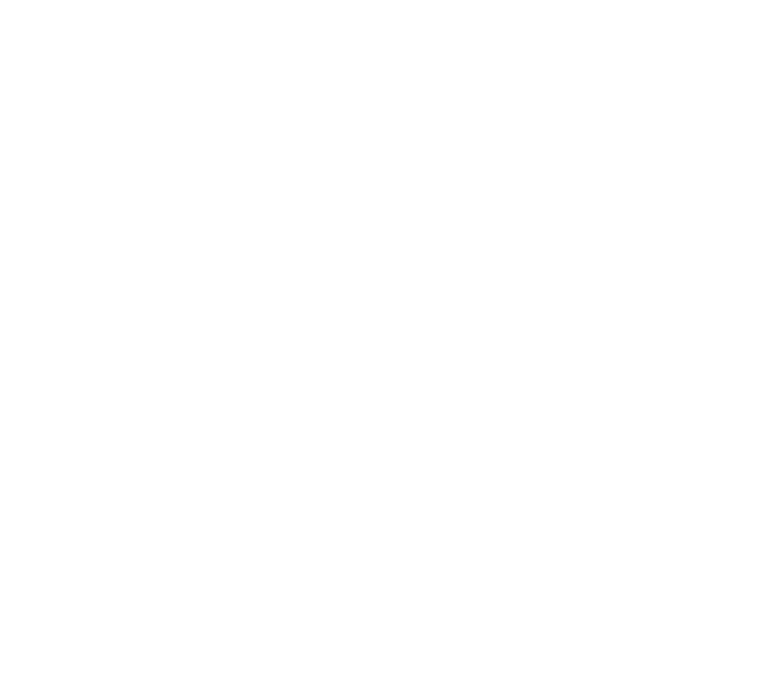
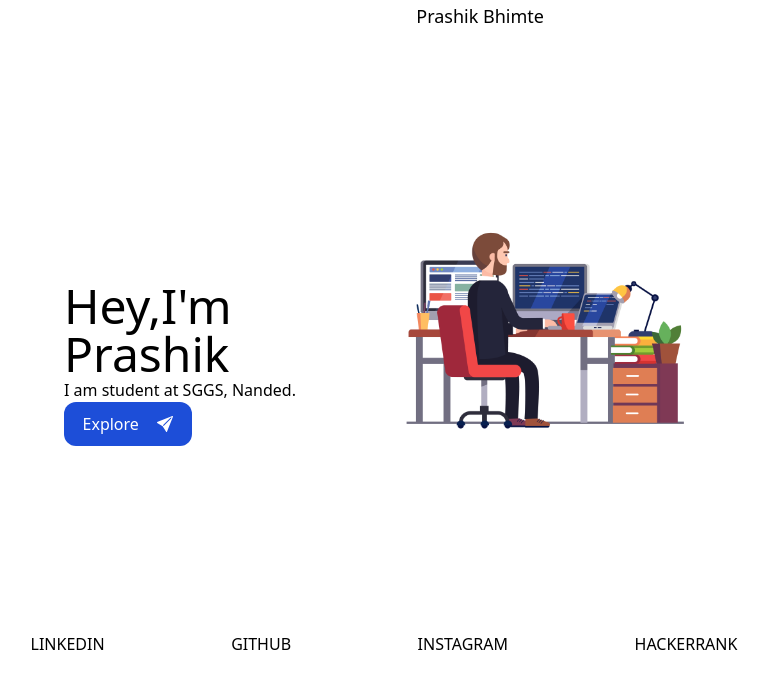
Before and after one commit to PrashikBhimte/Portfolio, a React (Create React App) app: page / in a window 1280 px wide. Shown: the top 688 px of the page, without its empty margins (256-1024 px from the left). Built offline with nearby package versions, Linux system fonts and the light colour scheme.

Commit message:
heropage is added

```diff
--- a/src/App.js
+++ b/src/App.js
@@ -1,6 +1,6 @@
 import './App.css';
 import Navbar from "./Components/Navbar";
-// import HeroPage from "./Components/HeroPage";
+import HeroPage from "./Components/HeroPage";
 // import About from './Components/About';
 // import Skills from './Components/Skills';
 // import Qualifications from './Components/Qualifications';
@@ -10,9 +10,9 @@
 
 function App() {
   return (
-    <div className="App">
+    <div className="overflow-x-hidden">
       <Navbar />
-      {/* <HeroPage /> */}
+      <HeroPage />
       {/* <About /> */}
       {/* <Skills /> */}
       {/* <Qualifications /> */}
--- a/src/Components/HeroPage.jsx
+++ b/src/Components/HeroPage.jsx
@@ -1,43 +1,54 @@
-import React, { useEffect } from 'react';
+import React, { useEffect } from "react";
 import img from "../Images/2.jpg";
 import AOS from "aos";
-import 'aos/dist/aos.css';
+import "aos/dist/aos.css";
 import { BsFillSendFill } from "react-icons/bs";
 
 export default function HeroPage() {
-
     useEffect(() => {
         AOS.init({
             offset: 200,
             duration: 600,
             easing: "ease-in-out",
-            delay: 100
+            delay: 100,
         });
     }, []);
 
     return (
-    <section data-aos="zoom-in" id='home' className='w-screen h-screen'>
-        <div className='h-3/4 flex justify-center items-center'>
-            <div className='w-1/4'>
-                <h1 className='text-5xl'><span>Hey,</span>I'm Prashik</h1>
+        <section data-aos="zoom-in" id="home" className="w-screen h-screen z-0">
+            <div className="xl:h-3/4 w-full flex flex-col xl:flex-row justify-center items-center">
+                <div className="w-full xl:w-1/4 pt-16 flex justify-center">
+                    <div className="h-full">
+                        <h1 className="text-5xl">
+                            <span>Hey,</span>I'm Prashik
+                        </h1>
                         <p>I am student at SGGS, Nanded.</p>
-                <button>
+                        <button className="w-32 h-11 rounded-xl text-xm text-white bg-blue-700 flex justify-evenly items-center">
                             Explore <BsFillSendFill />
                         </button>
                     </div>
-            <div className='w-1/4'>
-                <img className='w-full' src={img} alt='animage' />
+                </div>
+                <div className="w-full max-w-xs xl:max-w-none xl:w-1/4">
+                    <img className="w-full" src={img} alt="animage" />
                 </div>
             </div>
-        <div className='w-full flex justify-center items-center'>
-            <ul className='w-3/4 flex justify-evenly items-center'>
-                <li><a href="#linkedin">LINKEDIN</a></li>
-                <li><a href="#github">GITHUB</a></li>
-                <li><a href="#instagram">INSTAGRAM</a></li>
-                <li><a href='#hackerrank'>HACKERRANK</a></li>
+            <div className="w-full flex justify-center items-center">
+                <ul className="w-3/4 flex flex-col md:flex-row h-48 md:h-auto justify-evenly items-center">
+                    <li>
+                        <a href="#linkedin">LINKEDIN</a>
+                    </li>
+                    <li>
+                        <a href="#github">GITHUB</a>
+                    </li>
+                    <li>
+                        <a href="#instagram">INSTAGRAM</a>
+                    </li>
+                    <li>
+                        <a href="#hackerrank">HACKERRANK</a>
+                    </li>
                 </ul>
             </div>
-        <div className='tri'></div>
+            {/* <div className='absolute w-1/2 h-1/2 bg-blue-700 -right-60 -top-36 rotate-45'></div> */}
         </section>
-  )
+    );
 }
--- a/src/Components/Navbar.jsx
+++ b/src/Components/Navbar.jsx
@@ -44,7 +44,7 @@
   }, [windowWidth]);
 
   return (
-    <nav data-aos="fade-down" className='bg-blue-700 w-screen h-8 xl:bg-transparent fixed flex items-center justify-center '>
+    <nav data-aos="fade-down" className='bg-blue-700 w-screen h-8 xl:bg-transparent flex items-center justify-center '>
         <ul id='ul' className='absolute inset-y-0 left-0 xl:relative xl:bg-transparent xl:flex-row bg-black/40 flex-col w-screen max-w-xs h-screen xl:h-full xl:max-w-none xl:w-1/2 hidden justify-evenly items-center text-lg xl:flex'>
             <li><a href='#home'>Home</a></li>
             <li><a href='#about'>About</a></li>
@@ -56,7 +56,7 @@
             <li><a onClick={closeMenu} className='xl:hidden' href='#none'>Close</a></li>
         </ul>
         <div onClick={openMenu} className='w-1/2 md:w-3/4 xl:hidden text-3xl text-white'><HiMenuAlt1 /></div>
-        <h3 className='w-1/2 md:w-1/4 text-white text-center xl:text-right text-lg'>Prashik Bhimte</h3>
+        <h3 className='w-1/2 md:w-1/4 text-white xl:text-black text-center xl:text-right text-lg'>Prashik Bhimte</h3>
     </nav>
   )
 }
```
Lines whose indentation alone changed are shown as unchanged.
